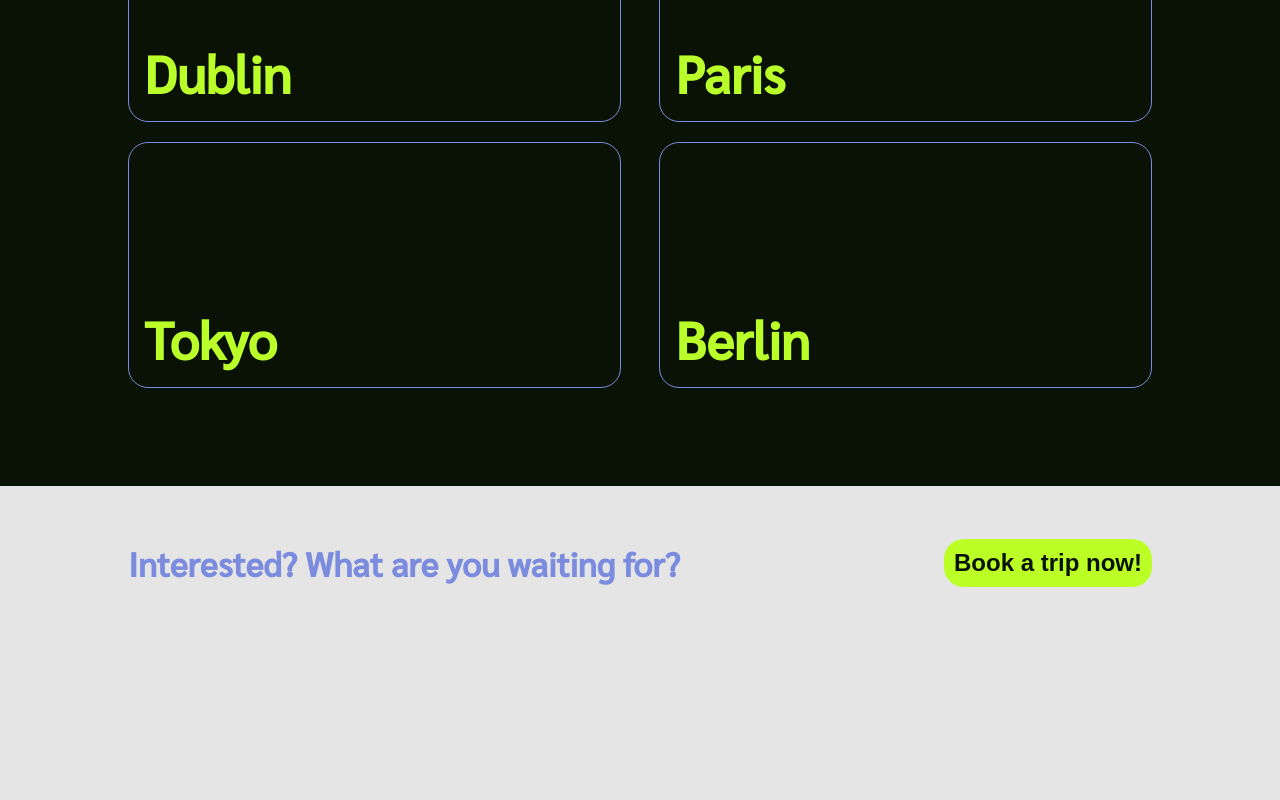
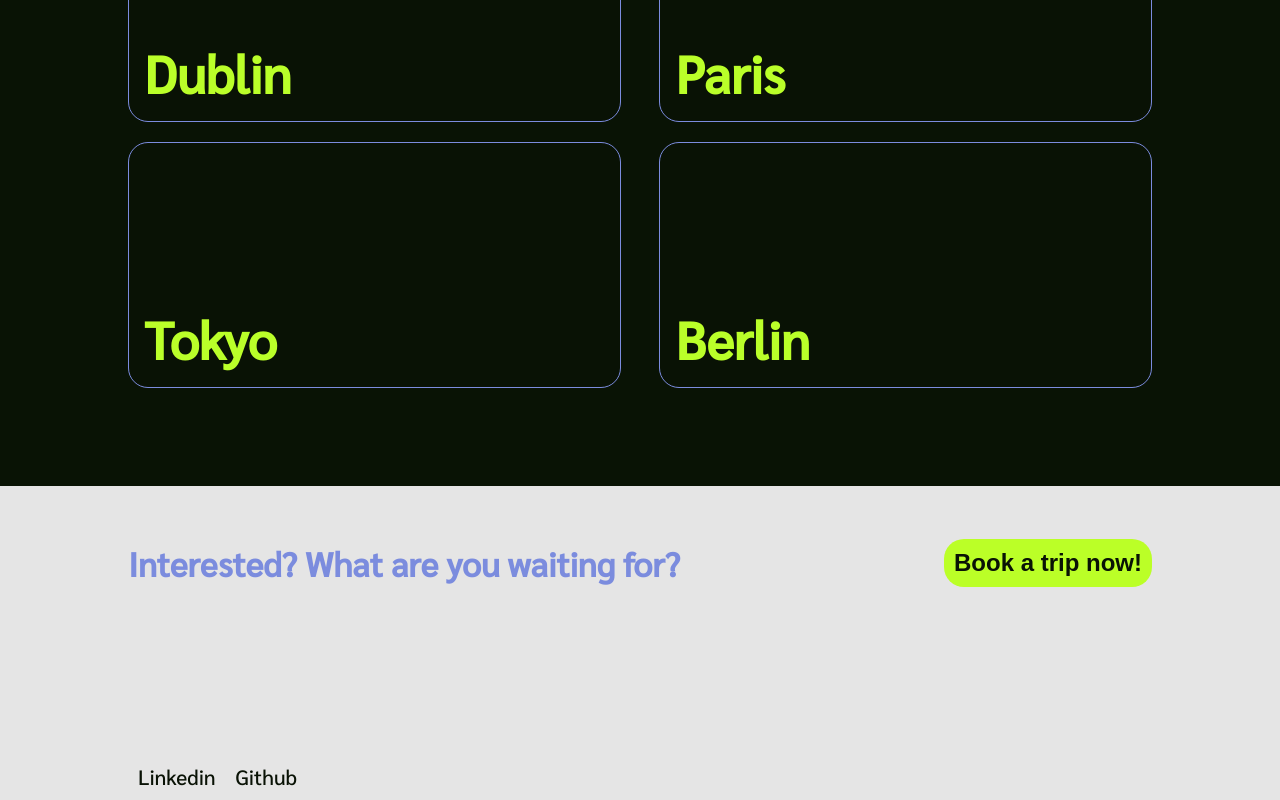
Before and after one commit to Matt-478/Capstone_Project_Travel, a React (Create React App) app: page /#/ in a window 1280 px wide. Shown: the part 573-1373 px from the top of the page. Built offline with nearby package versions, Linux system fonts and the light colour scheme.

Commit message:
Added links for Github and Linked on footer for all pages

```diff
--- a/src/App.css
+++ b/src/App.css
@@ -818,7 +818,6 @@ video{
 
 /* FOOTER */
 footer {
-  /* background-color: #f1f1f1; */
   background-color: var(--corn-grey-bg);
   height: 20vh;
 }
@@ -828,6 +827,24 @@ footer h2 {
   font-weight: 500;
   font-family: 'Readex Pro', sans-serif;
   color: #c9c7c1;
+}
+
+
+/* Footer on home page */
+.main-footer {
+  display: flex;
+  justify-content: flex-start;
+  align-items: flex-end;
+}
+
+.main-footer a{
+  text-decoration: none;
+  color: var(--corn-black);
+  margin: 10px;
+}
+
+.main-footer a:hover {
+  color: var(--corn-blue);
 }
 
 footer .text-centre {
--- a/src/App.js
+++ b/src/App.js
@@ -16,24 +16,9 @@ function App() {
         <Route path="/" exact render={(props) => <HomePage {...props} />} />
         <Route path="/flight" exact render={(props) => <TravelOffers {...props} />} />
         <Route path="/404" exact component={<ErrorPage />} />
-        <footer className="p-page">
-          {/* <div className="text-space-between">
-            <div>
-              <h4>FAQ</h4>
-              <h4>FAQ</h4>
-              <h4>FAQ</h4>
-            </div>
-            <div>
-              <h4>FAQ</h4>
-              <h4>FAQ</h4>
-              <h4>FAQ</h4>
-            </div>
-            <div>
-              <h4>FAQ</h4>
-              <h4>FAQ</h4>
-              <h4>FAQ</h4>
-            </div>
-          </div> */}
+        <footer className="p-page main-footer">
+          <a href="https://www.linkedin.com/in/matīss-komļevs-20343020b/" target="_blank"><p>Linkedin</p></a>
+          <a href="https://github.com/Matt-478" target="_blank"><p>Github</p></a>
         </footer>
       </Router>
     </div>
--- a/src/components/HomePage.jsx
+++ b/src/components/HomePage.jsx
@@ -228,8 +228,6 @@ const HomePage = ({history}) => {
         <h3 className="d-inline">Interested? What are you waiting for?</h3>
         <button className="pill-btn book-a-trip-btn" onClick={handleBookTrip}>Book a trip now!</button>
       </div>
-    <div>
-    </div>
   </>
   )
 }
```
